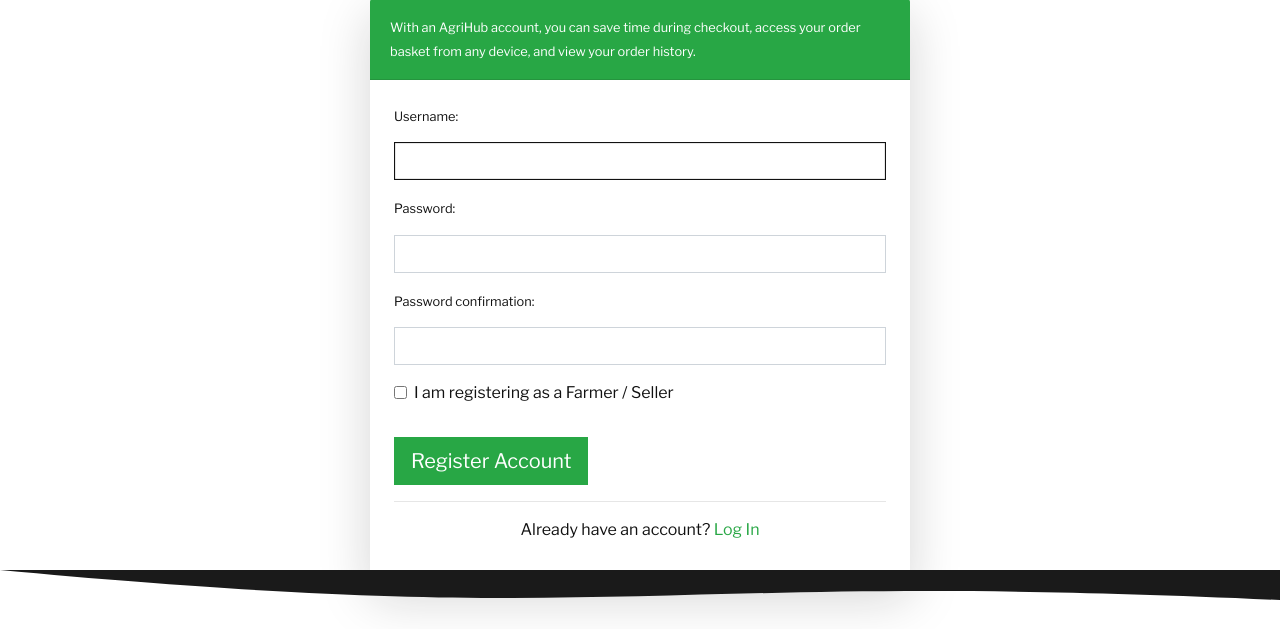
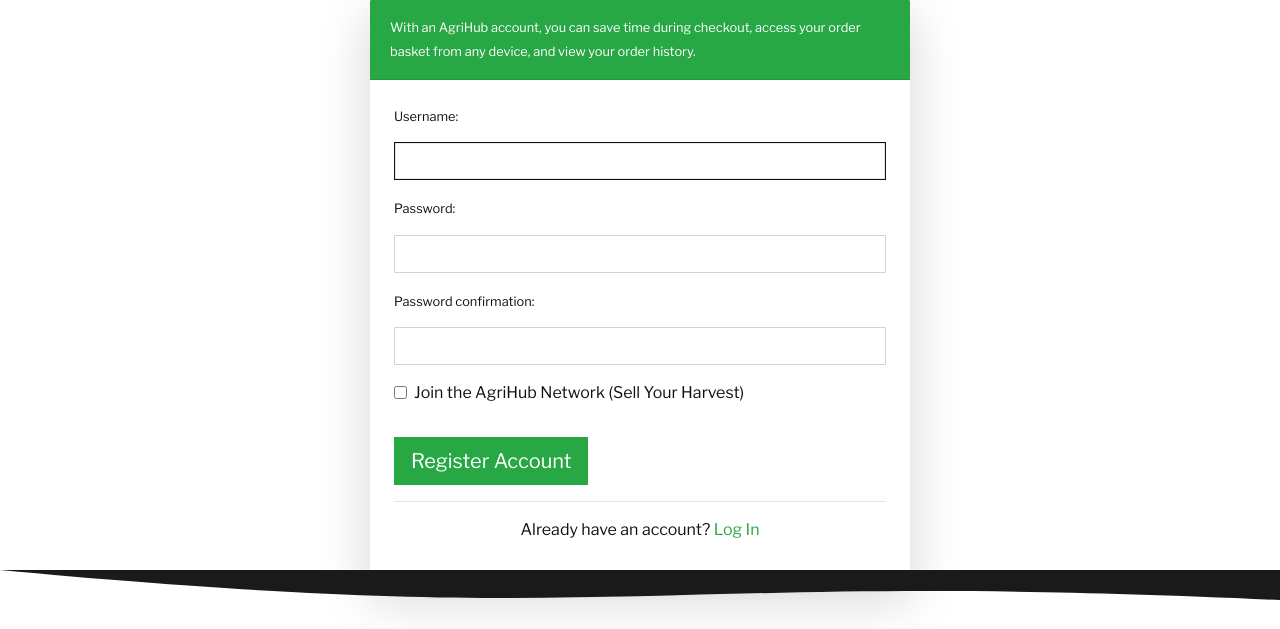
Before and after one commit to AmaiTechPro/AgriHubProject, a Django app: page /accounts/register/ in a window 1280 px wide. Shown: the part 211-840 px from the top of the page. Run offline with Django 3.2, Linux system fonts and the light colour scheme; data comes from the database, SQL or seed files in the repository; some libraries are stand-ins or nearby versions; some web fonts are replaced.

Commit message:
update register

```diff
--- a/AgriHub_Project-master/AgriHub_Project_Main/templates/account/register.html
+++ b/AgriHub_Project-master/AgriHub_Project_Main/templates/account/register.html
@@ -39,7 +39,7 @@
                             <div class="mb-3 form-check">
                                 <input type="checkbox" class="form-check-input" id="isFarmer" name="is_farmer" value="True">
                                 <label class="form-check-label" for="isFarmer">
-                                    I am registering as a Farmer / Seller
+                                    Join the AgriHub Network (Sell Your Harvest)
                                 </label>
                             </div>
 
```
